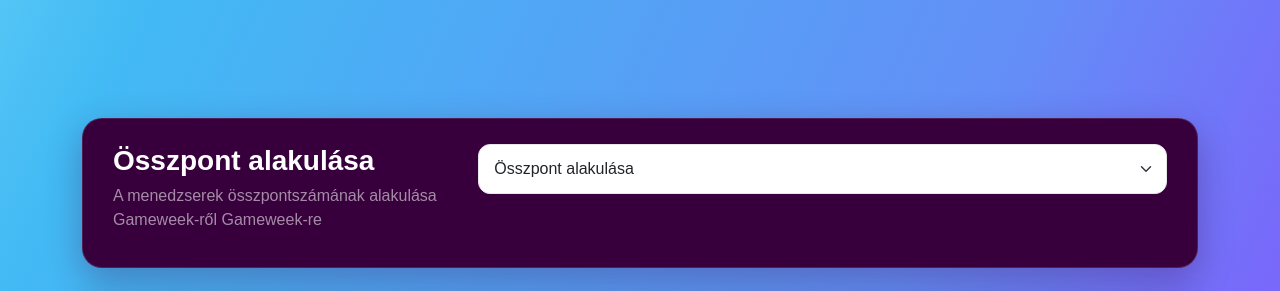
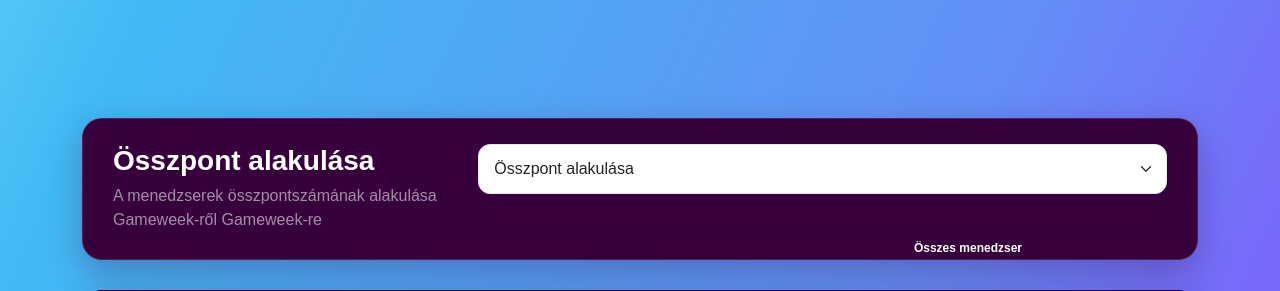
Before and after one commit to shadow19941019/fpl-dashboard, a Flask app: template templates/index.html in a window 1280 px wide. Shown: the part 446-737 px from the top of the page. Run offline with Flask 3, Linux system fonts and the light colour scheme; the template is opened without the code that fills it, so the values that code supplies are empty; some libraries are stand-ins or nearby versions.

Commit message:
Keep toggle all managers visible

```diff
--- a/static/script.js
+++ b/static/script.js
@@ -9,6 +9,7 @@ let sortKey = "Ranking";
 let sortDirection = "asc";
 let mainChart = null;
 let allSeriesVisible = true;
+let chartManagers = [];
 
 const managerColors = {
     "Bala": "#e82210c4",
@@ -58,6 +59,11 @@ const chartDescription =
         "chartDescription"
     );
 
+const toggleAllManagers =
+    document.getElementById(
+        "toggleAllManagers"
+    );
+
 
 
 // ==============================
@@ -446,6 +452,7 @@ function createChart(type = "overall") {
             allData.map(row => row.Name)
         )
     ];
+    chartManagers = managers;
 
     let dataKey;
 
@@ -638,64 +645,10 @@ function createChart(type = "overall") {
             options
         );
 
-    mainChart.render().then(() => {
-
-        addToggleAllLegendItem(managers);
-
-    });
-}
-
-function addToggleAllLegendItem(managers) {
-
-    const legend =
-        document.querySelector(
-            "#mainChart .apexcharts-legend"
-        );
-
-    if (!legend) {
-        return;
-    }
-
-    const toggle =
-        document.createElement("span");
-
-    toggle.className =
-        "toggle-all-managers";
-
-    toggle.textContent =
-        "Összes menedzser";
-
-    toggle.addEventListener(
-        "click",
-        function () {
-
-            if (allSeriesVisible) {
-
-                managers.forEach(manager => {
-                    mainChart.hideSeries(manager);
-                });
-
-                toggle.textContent =
-                    "Összes megjelenítése";
-
-                allSeriesVisible = false;
-
-            } else {
-
-                managers.forEach(manager => {
-                    mainChart.showSeries(manager);
-                });
-
-                toggle.textContent =
-                    "Összes menedzser";
-
-                allSeriesVisible = true;
-            }
-        }
-    );
-
-    legend.appendChild(toggle);
-}
+    mainChart.render();
+}
+
+
 
 
 // ==============================
@@ -1646,6 +1599,35 @@ chartSelect.addEventListener(
     }
 );
 
+toggleAllManagers.addEventListener(
+    "click",
+    function () {
+
+        if (allSeriesVisible) {
+
+            chartManagers.forEach(manager => {
+                mainChart.hideSeries(manager);
+            });
+
+            toggleAllManagers.textContent =
+                "Összes megjelenítése";
+
+            allSeriesVisible = false;
+
+        } else {
+
+            chartManagers.forEach(manager => {
+                mainChart.showSeries(manager);
+            });
+
+            toggleAllManagers.textContent =
+                "Összes menedzser";
+
+            allSeriesVisible = true;
+        }
+    }
+);
+
 // ==============================
 // START APPLICATION
 // ==============================
--- a/static/styles.css
+++ b/static/styles.css
@@ -1251,3 +1251,32 @@ body {
 .toggle-all-managers:hover {
     color: #00ff87;
 }
+
+.chart-legend-actions {
+    display: flex;
+    justify-content: flex-end;
+    align-items: center;
+
+    margin-top: 4px;
+    margin-bottom: -20px;
+
+    padding-right: 145px;
+
+    position: relative;
+    z-index: 5;
+}
+
+#toggleAllManagers {
+    color: white;
+
+    font-size: 12px;
+    font-weight: 600;
+    line-height: 1;
+
+    cursor: pointer;
+    user-select: none;
+}
+
+#toggleAllManagers:hover {
+    color: #00ff87;
+}
--- a/templates/index.html
+++ b/templates/index.html
@@ -109,6 +109,12 @@
                     </option>
                 </select>
 
+            </div>
+
+            <div class="chart-legend-actions">
+                <span id="toggleAllManagers">
+                    Összes menedzser
+                </span>
             </div>
 
             <div id="mainChart"></div>
```
